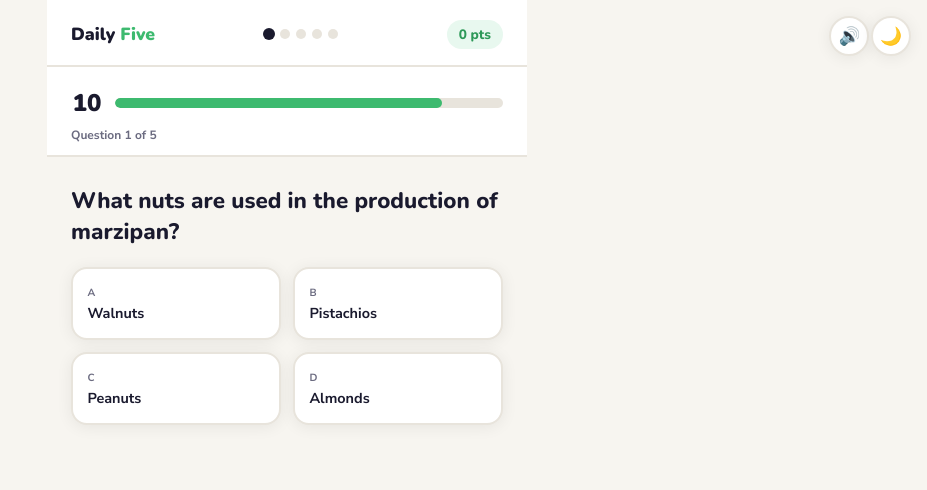
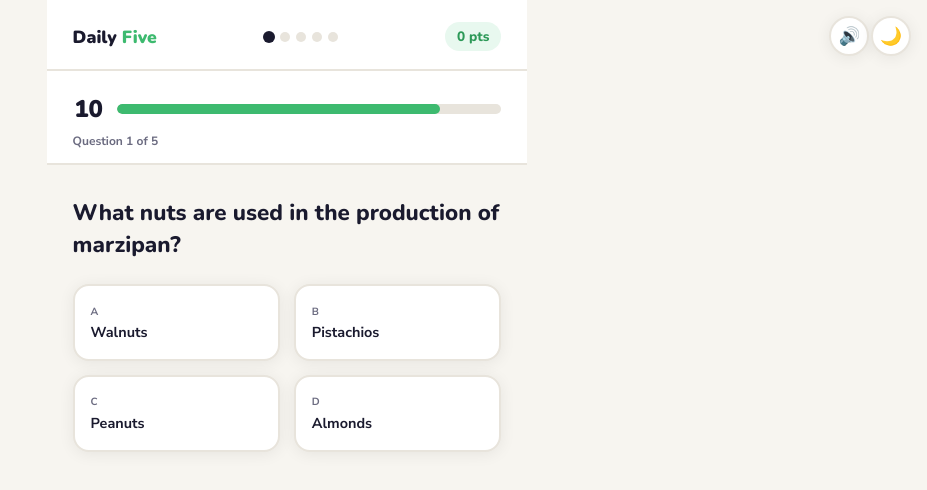
Before and after one commit to playdailyfive/daily5, a website: page index.html in a window 1280 px wide. Both pictures are taken after a click on the button "Play Today's Five →". Shown: the whole page, without its empty margins (353-1280 px from the left). Drawn offline with nearby package versions, Linux system fonts and the light colour scheme.

Commit message:
Update index.html

```diff
--- a/index.html
+++ b/index.html
@@ -89,7 +89,7 @@ body {
 .tagline { font-size:0.9rem; color:var(--text-soft); margin-bottom:2rem; }
 
 .card {
-  background:var(--card); border-radius:20px; padding:1.25rem 1.5rem; width:100%;
+  background:var(--card); border-radius:20px; padding:1.4rem 1.6rem; width:100%;
   box-shadow:var(--shadow); border:2px solid var(--border); margin-bottom:1rem;
 }
 .lbl { font-size:0.7rem; font-weight:700; letter-spacing:.12em; text-transform:uppercase; color:var(--text-soft); margin-bottom:0.5rem; }
@@ -137,7 +137,7 @@ body {
 #pgGame { padding:0; }
 .ghdr {
   display:flex; align-items:center; justify-content:space-between;
-  padding:1.25rem 1.5rem 1rem; border-bottom:2px solid var(--border);
+  padding:1.4rem 1.6rem 1.1rem; border-bottom:2px solid var(--border);
   background:var(--card);
 }
 .glogo { font-family:'Nunito',sans-serif; font-weight:900; font-size:1.1rem; color:var(--text); }
@@ -150,7 +150,7 @@ body {
 .fpts { position:absolute; top:-2rem; right:0; font-family:'Nunito',sans-serif; font-size:1rem; font-weight:900; color:var(--green); pointer-events:none; animation:fup 0.9s ease forwards; }
 @keyframes fup{0%{opacity:1;transform:translateY(0);}100%{opacity:0;transform:translateY(-28px);}}
 
-.tsec { padding:1.25rem 1.5rem 0.75rem; background:var(--card); border-bottom:2px solid var(--border); }
+.tsec { padding:1.4rem 1.6rem 0.9rem; background:var(--card); border-bottom:2px solid var(--border); }
 .trow { display:flex; align-items:center; gap:0.75rem; margin-bottom:0.5rem; }
 .tdig { font-family:'Nunito',sans-serif; font-size:1.5rem; font-weight:900; color:var(--text); min-width:2rem; text-align:center; }
 .tdig.red { color:var(--red); }
@@ -159,14 +159,14 @@ body {
 .tfill.red { background:var(--red); }
 .qctr { font-size:0.75rem; font-weight:700; color:var(--text-soft); }
 
-.qsec { padding:1.75rem 1.5rem 1.25rem; background:var(--bg); }
+.qsec { padding:2rem 1.6rem 1.5rem; background:var(--bg); }
 .qtxt { font-family:'Nunito',sans-serif; font-size:clamp(1.1rem,4.5vw,1.4rem); font-weight:800; line-height:1.4; color:var(--text); }
 
-.agrid { padding:0 1.5rem 2rem; background:var(--bg); display:grid; grid-template-columns:1fr 1fr; gap:0.75rem; }
+.agrid { padding:0 1.6rem 2.5rem; background:var(--bg); display:grid; grid-template-columns:1fr 1fr; gap:0.85rem; }
 .abtn {
   background:var(--card); border:2.5px solid var(--border); border-radius:16px;
-  padding:1rem 0.9rem; text-align:left; cursor:pointer;
-  font-family:'Nunito Sans',sans-serif; display:flex; flex-direction:column; gap:0.25rem;
+  padding:1.1rem 1rem; text-align:left; cursor:pointer;
+  font-family:'Nunito Sans',sans-serif; display:flex; flex-direction:column; gap:0.3rem;
   box-shadow:var(--shadow); transition:border-color 0.15s, background 0.15s;
 }
 .abtn:hover:not(:disabled) { border-color:var(--green); }
@@ -179,7 +179,7 @@ body {
 .abtn.reveal  { background:var(--green-light); border-color:var(--green); opacity:0.75; }
 
 /* ════ RESULTS ════ */
-#pgResults { align-items:center; padding:2rem 1.5rem 3rem; }
+#pgResults { align-items:center; padding:2.5rem 1.6rem 3rem; }
 .rh { text-align:center; margin-bottom:1.5rem; }
 .remoji { font-size:3.5rem; display:block; margin-bottom:0.5rem; }
 .rtitle { font-family:'Nunito',sans-serif; font-size:1.6rem; font-weight:900; color:var(--text); margin-bottom:0.25rem; }
```
